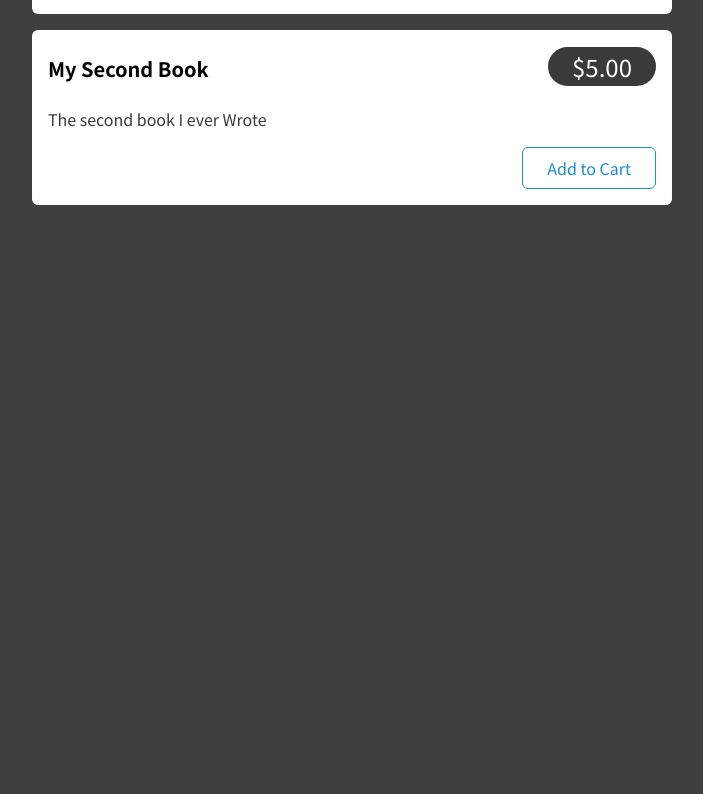
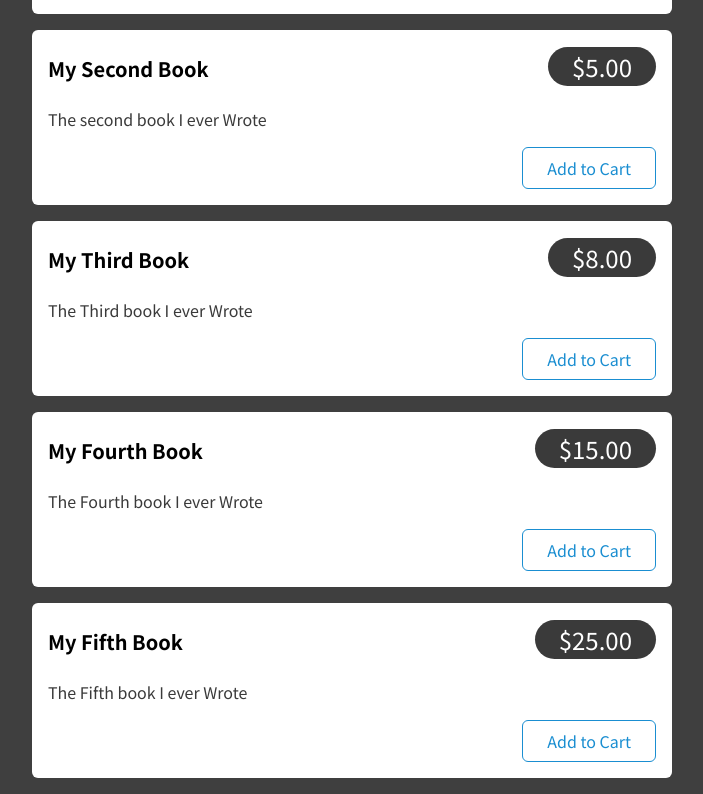
Before and after one commit to amirsep/redux-cart-book-store, a React (Create React App) app: page / in a window 1280 px wide. Shown: the part 340-1134 px from the top of the page, without its empty margins (288-991 px from the left). Before the commit the page ends 800 px from the top, so only its background shows below. Built offline with nearby package versions, Linux system fonts and the light colour scheme.

Commit message:
Update Products.js

```diff
--- a/src/components/Shop/Products.js
+++ b/src/components/Shop/Products.js
@@ -14,6 +14,25 @@ const DUMMY_PRODUCTS = [
     title: "My Second Book",
     description: "The second book I ever Wrote",
   },
+    {
+    id: "p3",
+    price: 8,
+    title: "My Third Book",
+    description: "The Third book I ever Wrote",
+  },
+    {
+    id: "p4",
+    price: 15,
+    title: "My Fourth Book",
+    description: "The Fourth book I ever Wrote",
+  },
+    {
+    id: "p5",
+    price: 25,
+    title: "My Fifth Book",
+    description: "The Fifth book I ever Wrote",
+  },
+
 ];
 
 const Products = (props) => {
```
